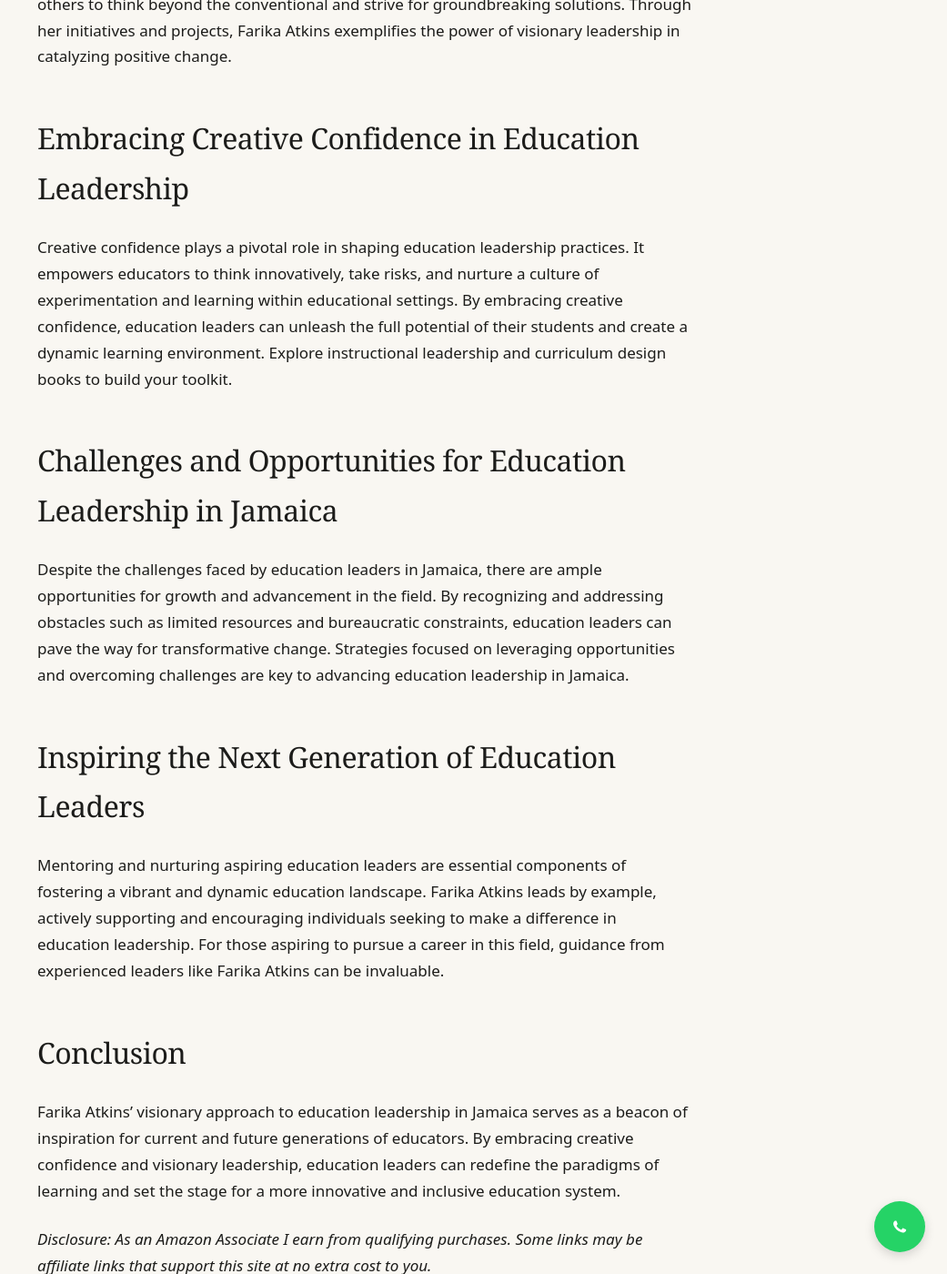
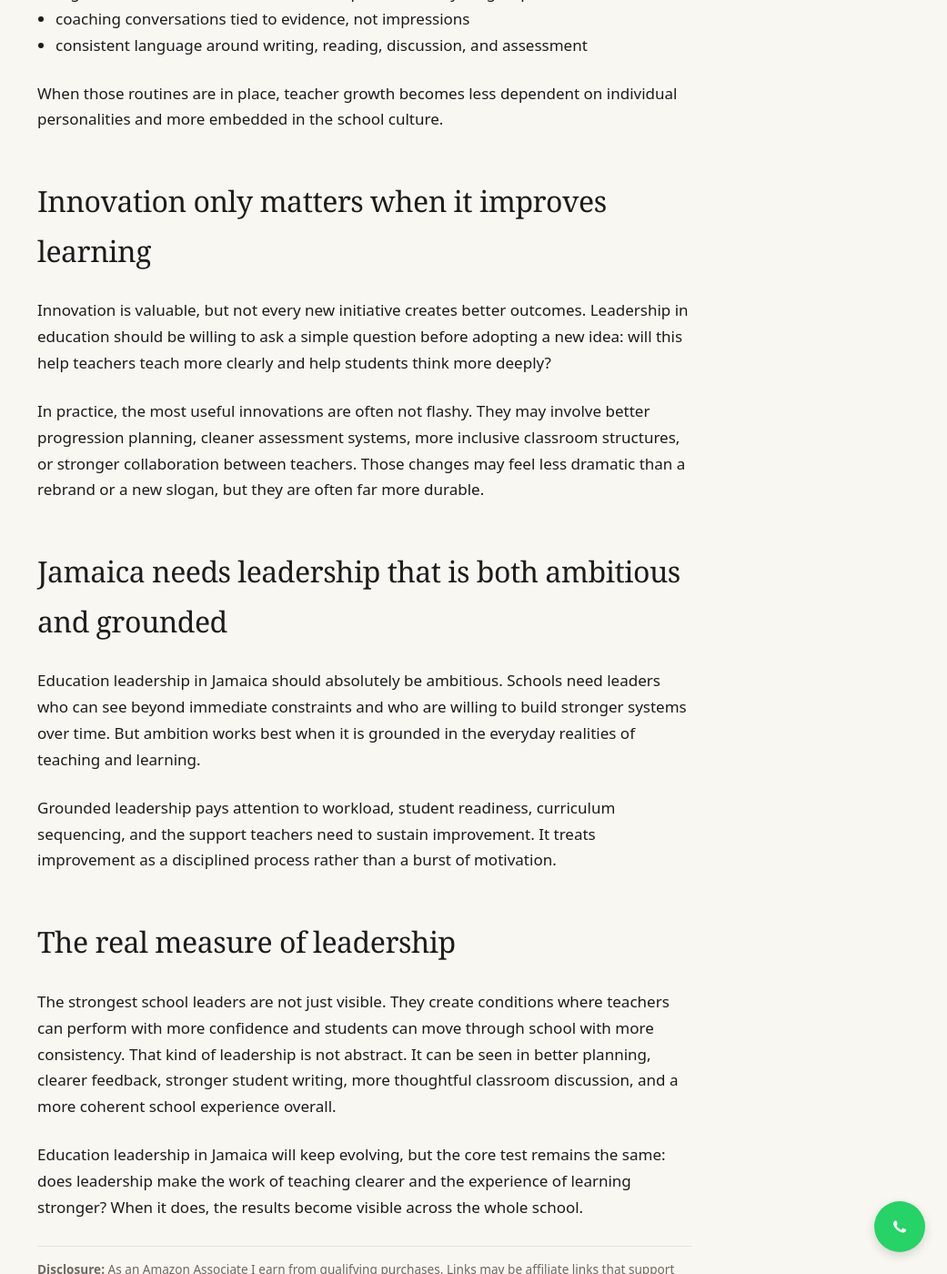
Before and after one commit to willylondon/farika-portfolio, a Jekyll site: the page built from _posts/2026-04-10-education-leadership-jamaica.md, in a window 1280 px wide and 1400 px high, scrolled down 1571 px. Shown: the whole window at 91% size, without its empty margins (239-1280 px from the left). Built offline with Jekyll 4.4.1, drawn with Linux system fonts in a browser that asks for light colours; some of the changed text lies outside the part shown.

Commit message:
Refresh homepage contact flow and repair draft SEO post

```diff
--- a/_posts/2026-04-10-education-leadership-jamaica.md
+++ b/_posts/2026-04-10-education-leadership-jamaica.md
@@ -1,37 +1,53 @@
 ---
 image: /assets/images/farika-blog-thumb.jpg
 layout: post
-title: "Empowering Education Leadership in Jamaica: Farika Atkins' Visionary Approach"
+title: "Education leadership in Jamaica needs stronger coherence, not louder slogans"
+seo_title: "Education Leadership in Jamaica | Farika Atkins"
+category: "Education Leadership"
 date: 2026-04-10
-categories: [Education, Leadership, Jamaica]
-excerpt: "Discover how Farika Atkins is reshaping education leadership in Jamaica with a visionary and creative approach. Explore the impact of creative confidence in fostering innovation."
-author: ""
+description: "Farika Atkins outlines a practical approach to education leadership in Jamaica built on coherence, teacher support, and clear instructional priorities."
+excerpt: "A practical view of education leadership in Jamaica that focuses on curriculum clarity, teacher development, and better student outcomes."
+intro: "Education leadership becomes meaningful when it helps teachers work with greater clarity and helps students experience more consistent learning across classrooms."
+callout_title: "For leadership teams and conference organisers"
+callout_text: "Farika Atkins is available for speaking, professional development, and school support focused on curriculum leadership, inclusive instruction, and teacher growth."
+author: "Farika Atkins"
 ---
 
-# Education Leadership in Jamaica: A Visionary Approach by Farika Atkins
+Education leadership in Jamaica is often discussed in broad, inspirational language. The harder question is what leadership actually changes for teachers and students from week to week. If the answer is unclear, the leadership message may sound strong while classroom practice remains fragmented.
 
-## Introduction
-Farika Atkins stands out as an inspiring educator in Jamaica, revolutionizing education leadership by championing creative confidence and innovation. This blog delves into the realm of education leadership in Jamaica, with a spotlight on Farika Atkins' visionary approach and the transformative impact it brings to the landscape.
+## Start with coherence, not branding
 
-## Education Leadership Landscape in Jamaica
-The state of education leadership in Jamaica faces various challenges that hinder progress and innovation. From resource constraints to outdated methodologies, educational leaders encounter barriers that impede the holistic development of students. The need for fresh and innovative perspectives in education leadership has never been more pressing.
+Strong education leadership is not mainly about slogans, personality, or visibility. It is about coherence. Teachers need clarity about instructional priorities, assessment expectations, and what good learning progression looks like across year levels. When that coherence is missing, schools end up with isolated pockets of good practice instead of a reliable student experience.
 
-## The Role of Visionary Leadership in Education
-Visionary leadership in education entails a forward-thinking and proactive approach that fosters creativity, adaptability, and openness to change within educational institutions. By embracing visionary leadership, educators can steer schools towards excellence and prepare students for a rapidly evolving world. Looking to deepen your understanding? Browse [education leadership books](https://www.amazon.com/s?k=education+leadership+books&tag=lifestylehike-20) on Amazon.
+In Jamaican schools, this matters because leaders are often balancing examination pressures, staffing realities, curriculum transitions, and wide variation in student need at the same time. A leadership approach that creates alignment across those pressures is more useful than one that simply asks teachers to work harder.
 
-## Farika Atkins: A Visionary Educator in Jamaica
-Farika Atkins brings a wealth of experience and a unique perspective to the realm of education leadership in Jamaica. Her visionary leadership style sets her apart, inspiring others to think beyond the conventional and strive for groundbreaking solutions. Through her initiatives and projects, Farika Atkins exemplifies the power of visionary leadership in catalyzing positive change.
+## Teacher development has to be specific
 
-## Embracing Creative Confidence in Education Leadership
-Creative confidence plays a pivotal role in shaping education leadership practices. It empowers educators to think innovatively, take risks, and nurture a culture of experimentation and learning within educational settings. By embracing creative confidence, education leaders can unleash the full potential of their students and create a dynamic learning environment. Explore [instructional leadership and curriculum design books](https://www.amazon.com/s?k=instructional+leadership+curriculum+design&tag=lifestylehike-20) to build your toolkit.
+One of the clearest markers of effective leadership is the quality of support teachers receive. Generic encouragement does not improve classroom instruction. Teachers improve when leaders make expectations visible, give usable feedback, and create structures for planning, moderation, and reflection.
 
-## Challenges and Opportunities for Education Leadership in Jamaica
-Despite the challenges faced by education leaders in Jamaica, there are ample opportunities for growth and advancement in the field. By recognizing and addressing obstacles such as limited resources and bureaucratic constraints, education leaders can pave the way for transformative change. Strategies focused on leveraging opportunities and overcoming challenges are key to advancing education leadership in Jamaica.
+That means leadership should show up in practical routines such as:
 
-## Inspiring the Next Generation of Education Leaders
-Mentoring and nurturing aspiring education leaders are essential components of fostering a vibrant and dynamic education landscape. Farika Atkins leads by example, actively supporting and encouraging individuals seeking to make a difference in education leadership. For those aspiring to pursue a career in this field, guidance from experienced leaders like Farika Atkins can be invaluable.
+- clear curriculum maps that reflect actual classroom priorities
+- regular review of student work across departments or year groups
+- coaching conversations tied to evidence, not impressions
+- consistent language around writing, reading, discussion, and assessment
 
-## Conclusion
-Farika Atkins' visionary approach to education leadership in Jamaica serves as a beacon of inspiration for current and future generations of educators. By embracing creative confidence and visionary leadership, education leaders can redefine the paradigms of learning and set the stage for a more innovative and inclusive education system.
+When those routines are in place, teacher growth becomes less dependent on individual personalities and more embedded in the school culture.
 
-*Disclosure: As an Amazon Associate I earn from qualifying purchases. Some links may be affiliate links that support this site at no extra cost to you.*
+## Innovation only matters when it improves learning
+
+Innovation is valuable, but not every new initiative creates better outcomes. Leadership in education should be willing to ask a simple question before adopting a new idea: will this help teachers teach more clearly and help students think more deeply?
+
+In practice, the most useful innovations are often not flashy. They may involve better progression planning, cleaner assessment systems, more inclusive classroom structures, or stronger collaboration between teachers. Those changes may feel less dramatic than a rebrand or a new slogan, but they are often far more durable.
+
+## Jamaica needs leadership that is both ambitious and grounded
+
+Education leadership in Jamaica should absolutely be ambitious. Schools need leaders who can see beyond immediate constraints and who are willing to build stronger systems over time. But ambition works best when it is grounded in the everyday realities of teaching and learning.
+
+Grounded leadership pays attention to workload, student readiness, curriculum sequencing, and the support teachers need to sustain improvement. It treats improvement as a disciplined process rather than a burst of motivation.
+
+## The real measure of leadership
+
+The strongest school leaders are not just visible. They create conditions where teachers can perform with more confidence and students can move through school with more consistency. That kind of leadership is not abstract. It can be seen in better planning, clearer feedback, stronger student writing, more thoughtful classroom discussion, and a more coherent school experience overall.
+
+Education leadership in Jamaica will keep evolving, but the core test remains the same: does leadership make the work of teaching clearer and the experience of learning stronger? When it does, the results become visible across the whole school.
```
Also changed, not shown: index.html (+42 -1 lines).
